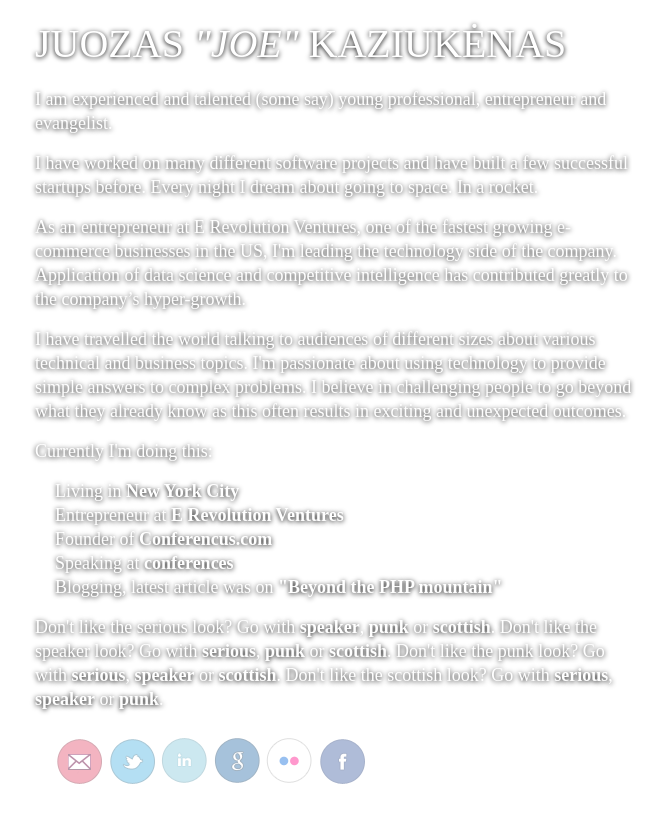
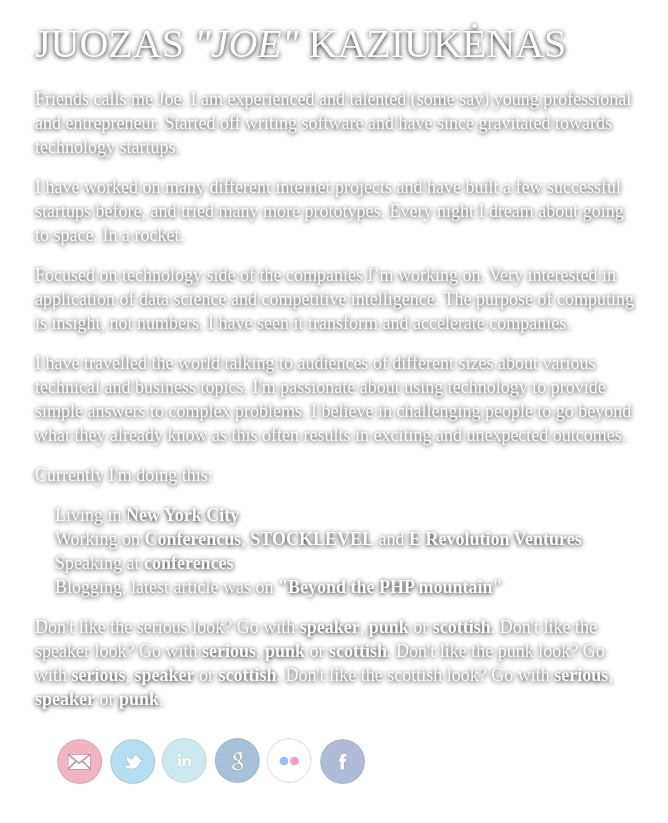
Before and after one commit to juokaz/juokaz.com, a Jekyll site: the page built from index.html, in a window 1280 px wide. Shown: the top 823 px of the page, without its empty margins (15-683 px from the left). Built offline with Jekyll 4.4.1, drawn with Linux system fonts in a browser that asks for light colours; nearby versions of some CDN libraries; some web fonts are replaced; library files that are not in the unit come from our copies; the list of posts is cut into pages by our own code.

Commit message:
Updated bio

```diff
--- a/index.html
+++ b/index.html
@@ -55,13 +55,13 @@
 <div id="about">
 	<h1>Juozas <em>"Joe"</em> Kaziukėnas</h1>
     <p>
-        I am experienced and talented (some say) young professional, entrepreneur and evangelist.
+        Friends calls me Joe. I am experienced and talented (some say) young professional and entrepreneur. Started off writing software and have since gravitated towards technology startups.
     </p>
     <p>
-        I have worked on many different software projects and have built a few successful startups before. Every night I dream about going to space. In a rocket.
+        I have worked on many different internet projects and have built a few successful startups before, and tried many more prototypes. Every night I dream about going to space. In a rocket.
     </p>
     <p>
-        As an entrepreneur at E Revolution Ventures, one of the fastest growing e-commerce businesses in the US, I'm leading the technology side of the company. Application of data science and competitive intelligence has contributed greatly to the company’s hyper-growth.
+        Focused on technology side of the companies I’m working on. Very interested in application of data science and competitive intelligence. The purpose of computing is insight, not numbers. I have seen it transform and accelerate companies.
     </p>
     <p>
         I have travelled the world talking to audiences of different sizes about various technical and business topics. I'm passionate about using technology to provide simple answers to complex problems. I believe in challenging people to go beyond what they already know as this often results in exciting and unexpected outcomes.
@@ -71,8 +71,7 @@
     </p>
     <ul>
         <li>Living in <strong>New York City</strong></li>
-        <li>Entrepreneur at <strong>E Revolution Ventures</strong></li>
-        <li>Founder of <a href="http://conferencus.com">Conferencus.com</a></li>
+        <li>Working on <a href="http://conferencus.com">Conferencus</a>, <a href="http://stocklevel.com">STOCKLEVEL</a> and <a href="http://www.erevolutionventures.com/">E Revolution Ventures</a></li>
         <li>Speaking at <a href="conferences.html">conferences</a></li>
         <li>Blogging, latest article was on <a href="{{ site.posts[0].url }}">"{{ site.posts[0].title }}"</a></li>
         <!--<li>Organizing <a href="http://whiskyweb.co.uk">Whisky Web</a> conference</li>-->
```
